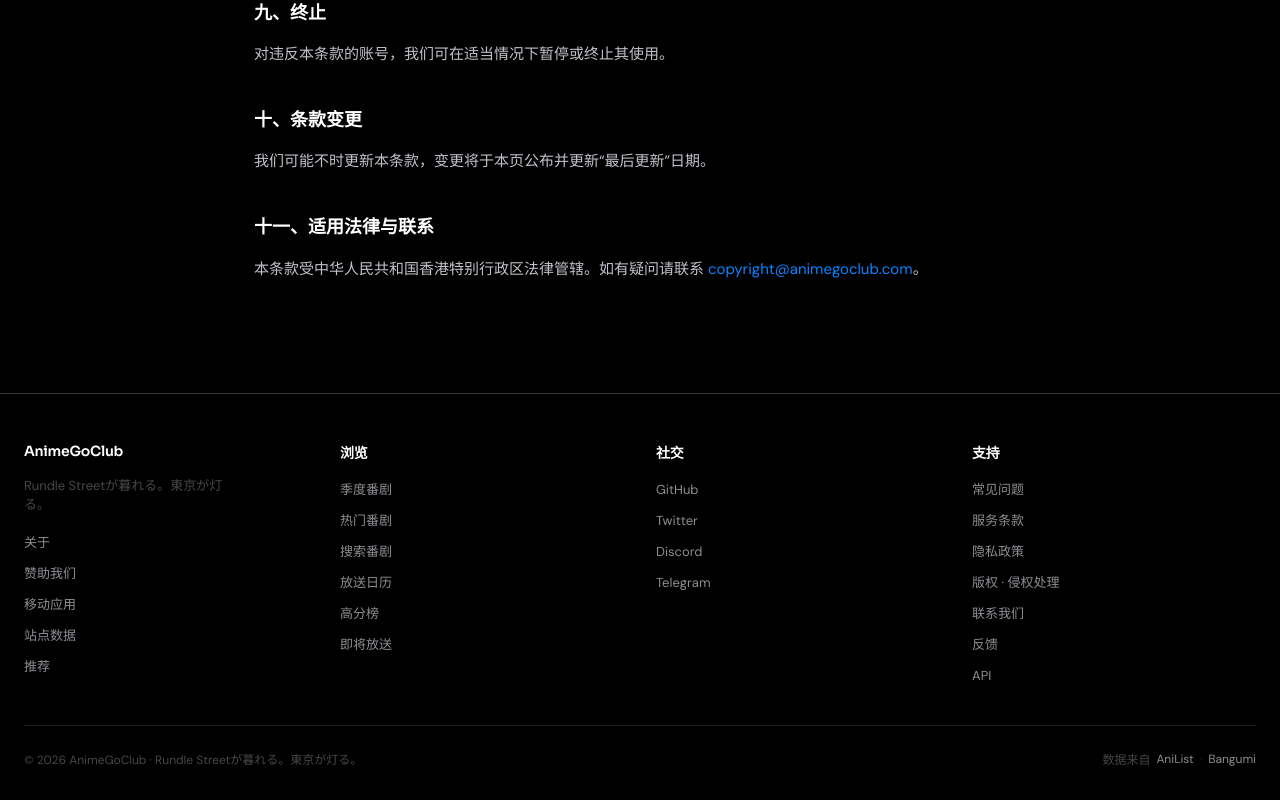
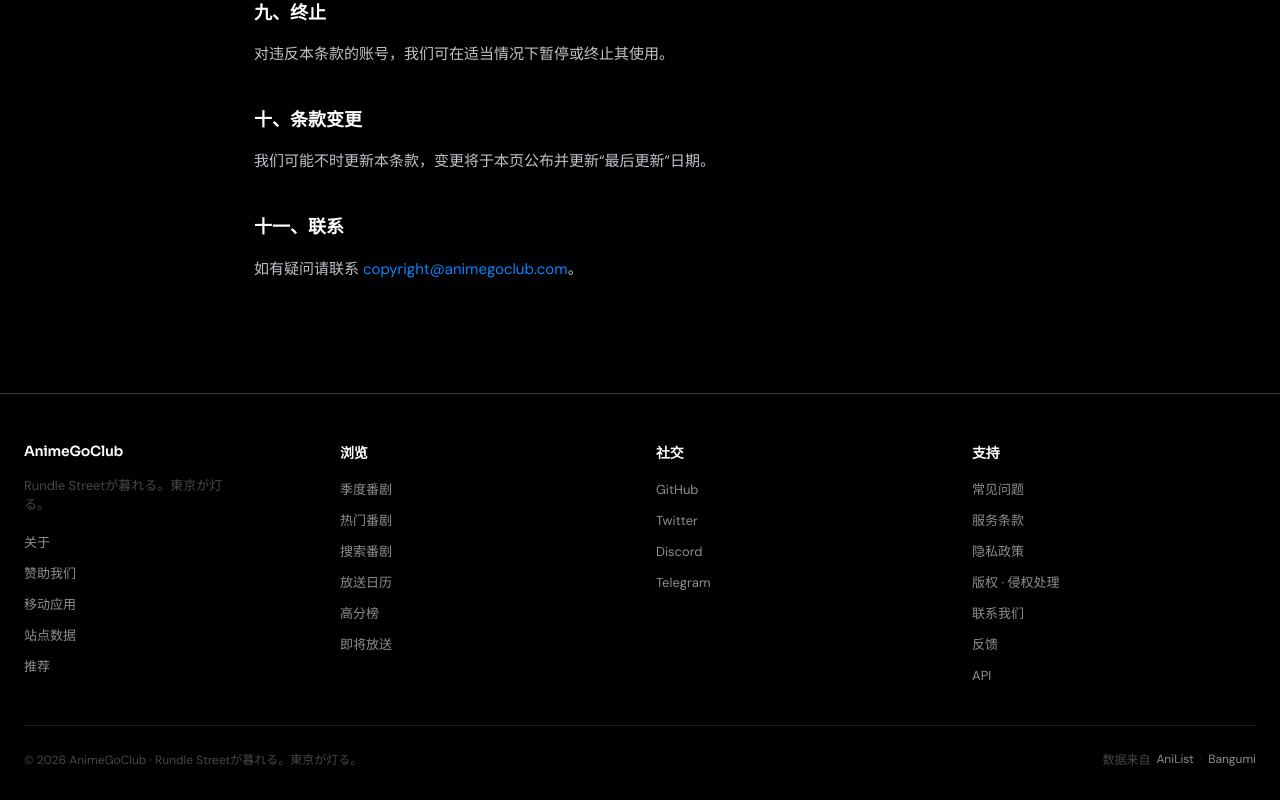
Before and after one commit to lawrenceli0228/animego, a Next.js app in the folder next-app/: page /terms in a window 1280 px wide. Shown: the part 1385-2185 px from the top of the page. Built offline with nearby package versions, Linux system fonts and the light colour scheme.

Commit message:
chore(legal): drop jurisdiction clause from policy pages
Remove the "governed by HK law" sentence from the copyright, privacy,
and terms pages so the site no longer discloses operator location.
The takedown process and contact email are retained.

```diff
--- a/next-app/src/app/copyright/page.tsx
+++ b/next-app/src/app/copyright/page.tsx
@@ -61,7 +61,6 @@ export default function CopyrightPage() {
       <h2 style={x.h2}>三、联系</h2>
       <p style={x.p}>
         版权与侵权相关事宜，请联系 <a style={x.a} href={`mailto:${CONTACT}`}>{CONTACT}</a>。
-        本声明受中华人民共和国香港特别行政区法律管辖。
       </p>
     </LegalDoc>
   );
--- a/next-app/src/app/privacy/page.tsx
+++ b/next-app/src/app/privacy/page.tsx
@@ -105,7 +105,6 @@ export default function PrivacyPage() {
       <h2 style={x.h2}>九、联系我们</h2>
       <p style={x.p}>
         如对本政策有任何疑问，请联系 <a style={x.a} href={`mailto:${CONTACT}`}>{CONTACT}</a>。
-        本政策受中华人民共和国香港特别行政区法律管辖。
       </p>
     </LegalDoc>
   );
--- a/next-app/src/app/terms/page.tsx
+++ b/next-app/src/app/terms/page.tsx
@@ -96,9 +96,9 @@ export default function TermsPage() {
       <h2 style={x.h2}>十、条款变更</h2>
       <p style={x.p}>我们可能不时更新本条款，变更将于本页公布并更新“最后更新”日期。</p>
 
-      <h2 style={x.h2}>十一、适用法律与联系</h2>
+      <h2 style={x.h2}>十一、联系</h2>
       <p style={x.p}>
-        本条款受中华人民共和国香港特别行政区法律管辖。如有疑问请联系{" "}
+        如有疑问请联系{" "}
         <a style={x.a} href={`mailto:${CONTACT}`}>{CONTACT}</a>。
       </p>
     </LegalDoc>
```
